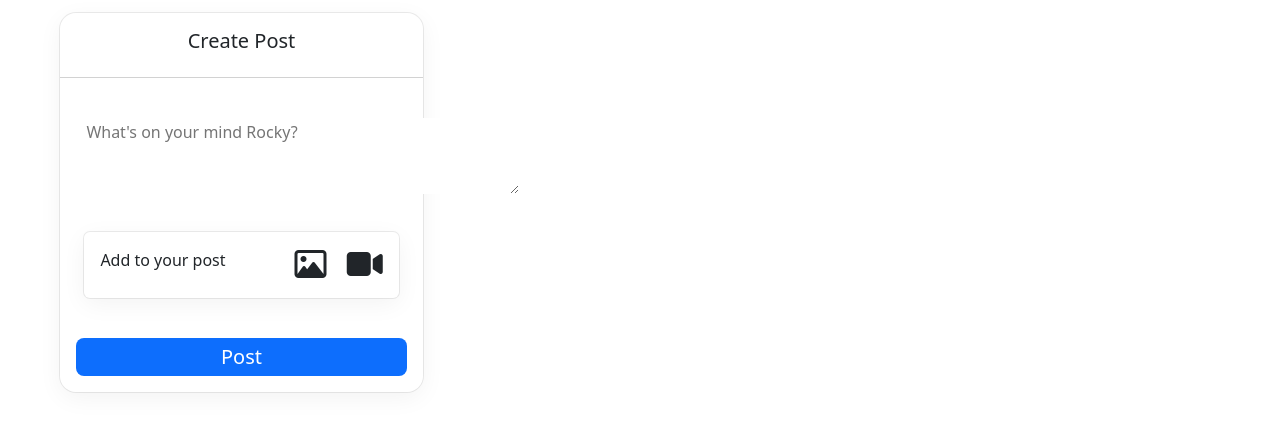
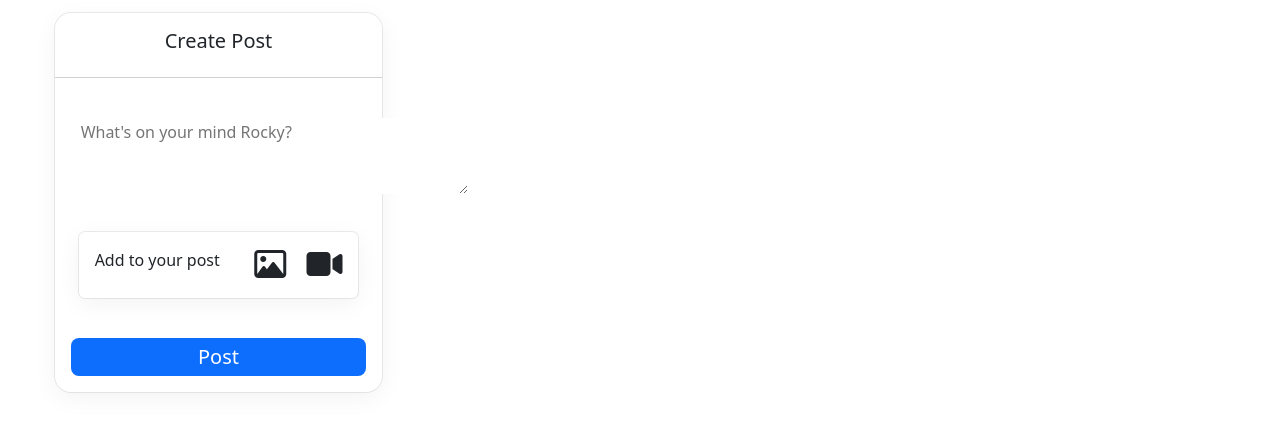
Before and after one commit to Rocky3698/Momentscape-Frontend, a plain HTML site: page home.html in a window 1280 px wide. Shown: the part 111-542 px from the top of the page. Drawn offline with nearby package versions, Linux system fonts and the light colour scheme; no server answers.

Commit message:
add post edited

```diff
--- a/home.html
+++ b/home.html
@@ -77,7 +77,7 @@
                     </div>
                     <div class="p-2 m-3">
                         <textarea id="content" placeholder="What's on your mind Rocky?" class="border-0" id="message"
-                            rows="3" cols="45"></textarea>
+                            rows="3" cols="40"></textarea>
                     </div>
                     <div class="d-flex align-items-center justify-content-between m-4 c-shadow p-3 rounded-2">
                         <h6>Add to your post</h6>
```
